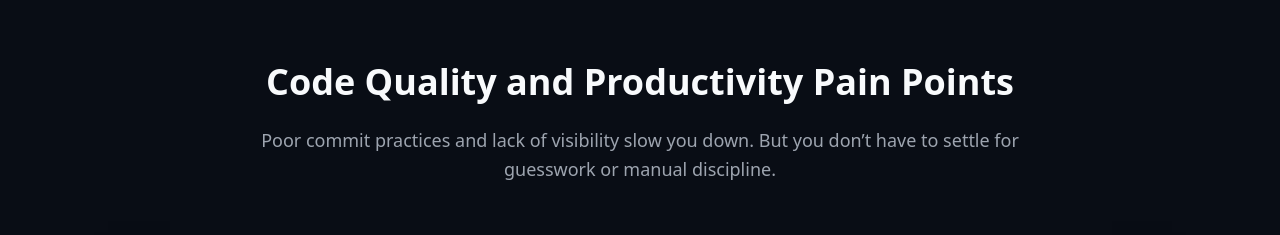
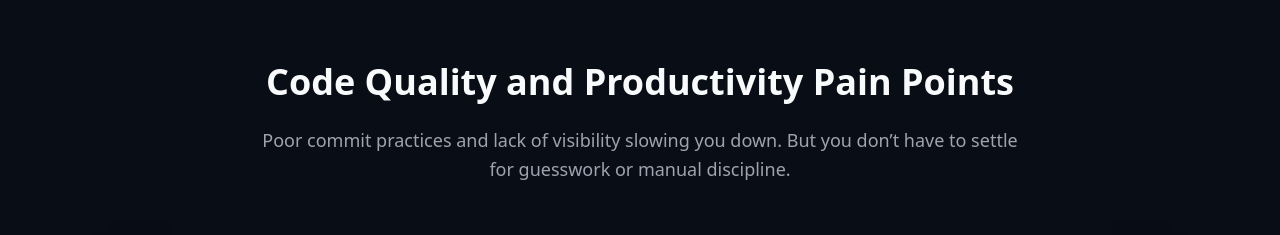
Before and after one commit to samlan24/smarta, a Next.js app in the folder smart_commit/: page / in a window 1280 px wide. Shown: the part 840-1075 px from the top of the page. Built offline with nearby package versions, Linux system fonts and the light colour scheme; no server answers.

Commit message:
fix(smart_commit): correct grammar in pain points section\n\nCorrects "slowing" to "slow" to improve grammar

```diff
--- a/smart_commit/src/app/components/PainPointsSection.tsx
+++ b/smart_commit/src/app/components/PainPointsSection.tsx
@@ -55,7 +55,7 @@ g7h8i9j more changes`,
             Code Quality and Productivity Pain Points
           </h2>
           <p className="text-base sm:text-lg text-muted-foreground max-w-full sm:max-w-3xl mx-auto leading-relaxed">
-            Poor commit practices and lack of visibility slow you down. But you don’t have to settle for guesswork or manual discipline.
+            Poor commit practices and lack of visibility slowing you down. But you don’t have to settle for guesswork or manual discipline.
           </p>
         </div>
 
```
